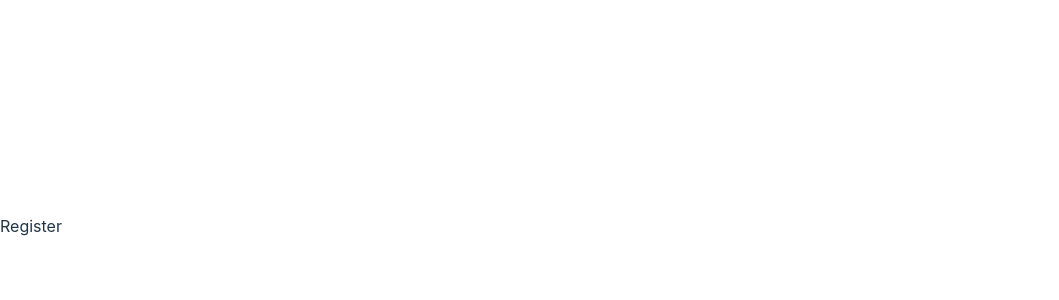
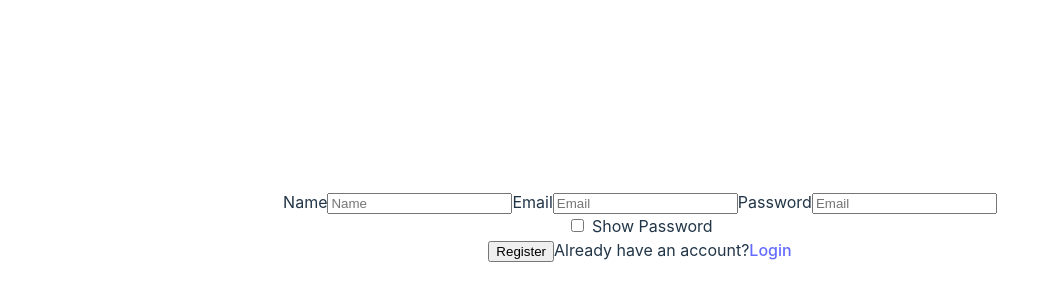
Before and after one commit to alvxck/authentication-system, a React (Vite) app in the folder client/: page /register in a window 1280 px wide. Shown: the part 174-474 px from the top of the page, without its empty margins (0-1059 px from the left). Built offline with nearby package versions, Linux system fonts and the light colour scheme.

Commit message:
feat: create login and registration calls

```diff
--- a/client/src/routes/Login.tsx
+++ b/client/src/routes/Login.tsx
@@ -1,10 +1,65 @@
+import '../App.css';
+import { FormEvent, useState } from 'react';
+import { Link } from 'react-router-dom';
+import { loginUser } from '../utils/fetch-login';
+import { loginForm } from '../types/types';
 
 
 export const Login = () => {
+    const [email, setEmail] = useState('');
+    const [password, setPassword] = useState('');
+    const [showPassword, setShowPassword] = useState(false);
+    const [error, setError] = useState('');
+
+    // User login
+    async function login(event: FormEvent) {
+        const form: loginForm = {
+            email: email,
+            password: password
+        }
+
+        let status = loginUser(event, form);
+    }
+
+    // Password visibility
+    const togglePassword = () => {
+        setShowPassword((prevShowPassword) => !prevShowPassword)
+    }
 
     return (
-        <>
-        Login
-        </>
+        <div className='main'>
+            <form onSubmit={login}>
+                <label>Email</label>
+                <input
+                    placeholder='Email'
+                    value={email}
+                    onChange={(x) => setEmail(x.target.value)}
+                    type='email'
+                />
+                <label>Password</label>
+                <input
+                    placeholder='Email'
+                    value={email}
+                    onChange={(x) => setPassword(x.target.value)}
+                    type={showPassword ? 'text' : 'password'}
+                />
+                <div>
+                    <input
+                        type='checkbox'
+                        checked={showPassword}
+                        onChange={togglePassword}
+                    />
+                    <label> Show Password</label>
+                </div>
+                <label>{error}</label>
+                <input
+                    type='submit'
+                    value='Register'
+                />
+                <label>Already have an account?
+                    <Link to='/api/login'>Login</Link>
+                </label>
+            </form>
+        </div>
     )
 }
--- a/client/src/routes/Register.tsx
+++ b/client/src/routes/Register.tsx
@@ -1,10 +1,73 @@
-
+import '../App.css';
+import { FormEvent, useState } from 'react';
+import { Link } from 'react-router-dom';
+import { registerUser } from '../utils/register-user';
+import { registrationForm } from '../types/types';
 
 export const Register = () => {
+    const [name, setName] = useState('');
+    const [email, setEmail] = useState('');
+    const [password, setPassword] = useState('');
+    const [showPassword, setShowPassword] = useState(false);
+    const [error, setError] = useState('');
+
+    // User registration
+    async function register(event: FormEvent) {
+        const form: registrationForm = {
+            name: name,
+            email: email,
+            password: password
+        }
+
+        let status = await registerUser(event, form);
+    }
+
+    // Password visibility
+    const togglePassword = () => {
+        setShowPassword((prevShowPassword) => !prevShowPassword)
+    }
 
     return (
-        <>
-        Register
-        </>
+        <div className='main'>
+            <form onSubmit={register}>
+                <label>Name</label>
+                <input
+                    placeholder='Name'
+                    value={name}
+                    onChange={(x) => setName(x.target.value)}
+                    type='text'
+                />
+                <label>Email</label>
+                <input
+                    placeholder='Email'
+                    value={email}
+                    onChange={(x) => setEmail(x.target.value)}
+                    type='email'
+                />
+                <label>Password</label>
+                <input
+                    placeholder='Email'
+                    value={email}
+                    onChange={(x) => setPassword(x.target.value)}
+                    type={showPassword ? 'text' : 'password'}
+                />
+                <div>
+                    <input
+                        type='checkbox'
+                        checked={showPassword}
+                        onChange={togglePassword}
+                    />
+                    <label> Show Password</label>
+                </div>
+                <label>{error}</label>
+                <input
+                    type='submit'
+                    value='Register'
+                />
+                <label>Already have an account?
+                    <Link to='/api/login'>Login</Link>
+                </label>
+            </form>
+        </div>
     )
 }
--- a/client/src/utils/fetch-login.ts
+++ b/client/src/utils/fetch-login.ts
@@ -1,5 +1,7 @@
+import { FormEvent } from "react";
+import { loginForm } from "../types/types";
 
-export const registerUser = async (event: Event) => {
+export const loginUser = async (event: FormEvent, form: loginForm) => {
     event.preventDefault();
 
     try {
@@ -8,10 +10,7 @@ export const registerUser = async (event: Event) => {
             headers: {
                 'Content-Type': 'appliaction/json'
             },
-            body: JSON.stringify({
-                email: String,
-                password: String,
-            })
+            body: JSON.stringify(form)
         });
 
         const data = await res.json();
--- a/client/src/utils/register-user.ts
+++ b/client/src/utils/register-user.ts
@@ -1,5 +1,8 @@
+import { FormEvent } from "react";
+import { registrationForm } from "../types/types";
 
-export const registerUser = async (event: Event) => {
+export const registerUser = async (event: FormEvent, form: registrationForm) => {
+
     event.preventDefault();
 
     try {
@@ -8,11 +11,7 @@ export const registerUser = async (event: Event) => {
             headers: {
                 'Content-Type': 'appliaction/json'
             },
-            body: JSON.stringify({
-                name: String,
-                email: String,
-                password: String,
-            })
+            body: JSON.stringify(form)
         });
 
         const data = await res.json();
```
